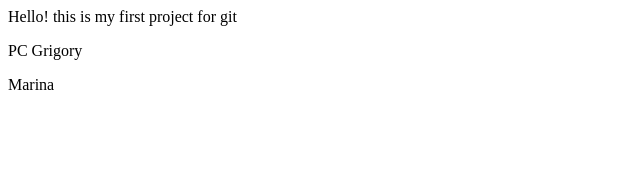
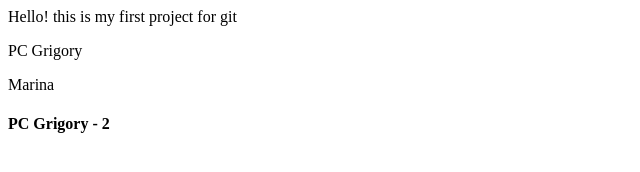
Before and after one commit to gdronov/git-test, a plain HTML site: page index.html in a window 1280 px wide. Shown: the whole page, without its empty margins (0-640 px from the left). Drawn offline with Linux system fonts and the light colour scheme.

Commit message:
PC2: changed index.html

```diff
--- a/index.html
+++ b/index.html
@@ -1,3 +1,4 @@
 <p>Hello! this is my first project for git</p>
 <p>PC Grigory</p>
 <p>Marina</p>
+<h4>PC Grigory - 2</h4>
```
